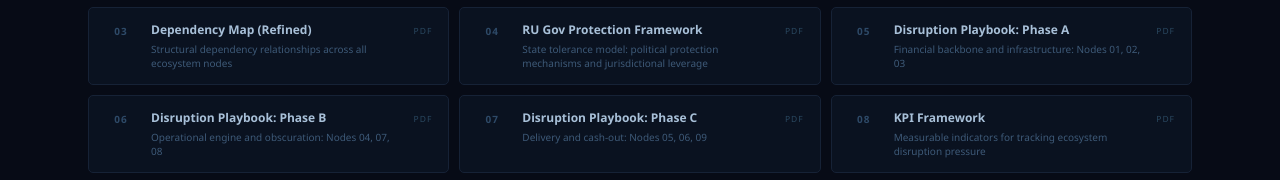
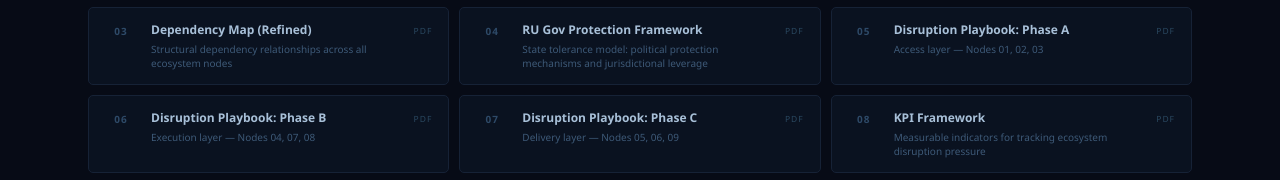
Before and after one commit to RansomwareEDP/Mapping, a plain HTML site: page library/index.html in a window 1280 px wide. Shown: the part 666-846 px from the top of the page. Drawn offline with Linux system fonts and the light colour scheme.

Commit message:
Add files via upload

```diff
--- a/library/index.html
+++ b/library/index.html
@@ -470,17 +470,17 @@ body {
       </a>
       <a class="doc-card" href="../docs/05%20Ransomware_Playbook_PhaseA_Nodes01-02-03_v1.pdf" target="_blank">
         <span class="doc-num">05</span>
-        <div><div class="doc-title">Disruption Playbook: Phase A</div><div class="doc-subtitle">Financial backbone and infrastructure: Nodes 01, 02, 03</div></div>
+        <div><div class="doc-title">Disruption Playbook: Phase A</div><div class="doc-subtitle">Access layer — Nodes 01, 02, 03</div></div>
         <span class="doc-badge">PDF</span>
       </a>
       <a class="doc-card" href="../docs/06%20Ransomware_Playbook_PhaseB_Nodes04-07-08_v1.pdf" target="_blank">
         <span class="doc-num">06</span>
-        <div><div class="doc-title">Disruption Playbook: Phase B</div><div class="doc-subtitle">Operational engine and obscuration: Nodes 04, 07, 08</div></div>
+        <div><div class="doc-title">Disruption Playbook: Phase B</div><div class="doc-subtitle">Execution layer — Nodes 04, 07, 08</div></div>
         <span class="doc-badge">PDF</span>
       </a>
       <a class="doc-card" href="../docs/07%20Ransomware_Playbook_PhaseC_Nodes05-06-09_v1.pdf" target="_blank">
         <span class="doc-num">07</span>
-        <div><div class="doc-title">Disruption Playbook: Phase C</div><div class="doc-subtitle">Delivery and cash-out: Nodes 05, 06, 09</div></div>
+        <div><div class="doc-title">Disruption Playbook: Phase C</div><div class="doc-subtitle">Delivery layer — Nodes 05, 06, 09</div></div>
         <span class="doc-badge">PDF</span>
       </a>
       <a class="doc-card" href="../docs/08%20ransomware_kpi_framework_v1.pdf" target="_blank">
```
